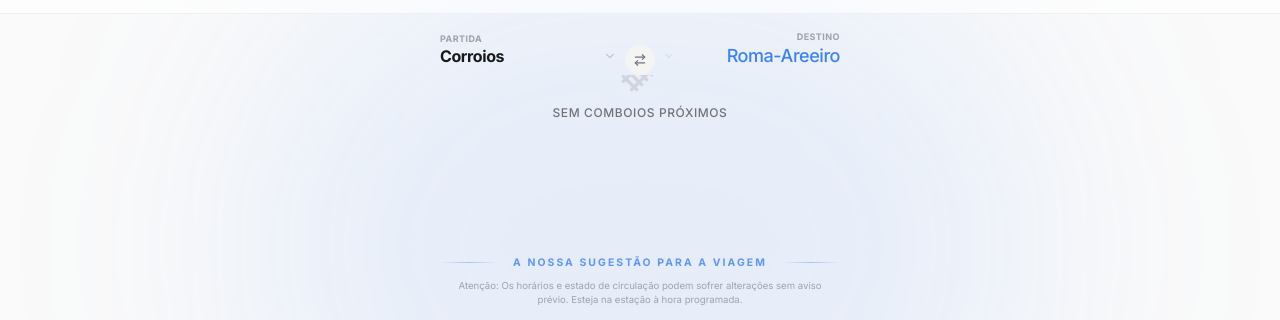
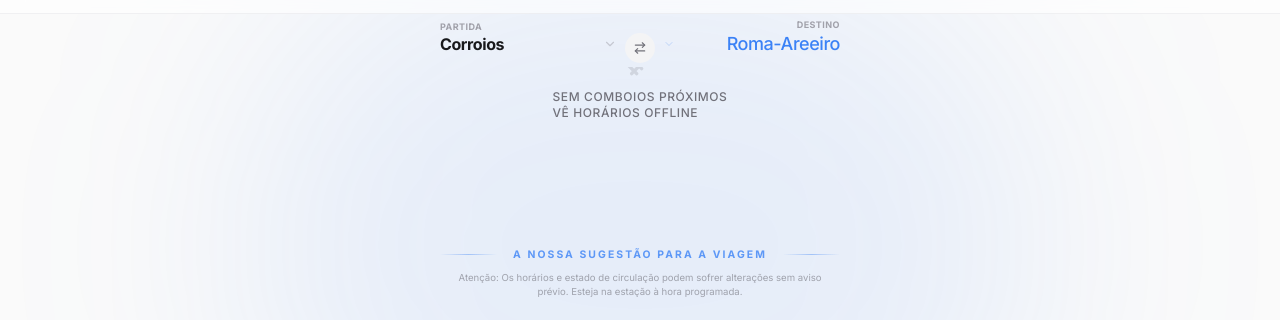
Before and after one commit to simonsays16/livetagus, a website: page WebApp/app.html in a window 1280 px wide. Shown: the part 55-375 px from the top of the page. Drawn offline with Linux system fonts and the light colour scheme; no server answers.

Commit message:
pwa menu issues

```diff
--- a/WebApp/app.html
+++ b/WebApp/app.html
@@ -201,11 +201,11 @@
 
     <!-- Main Container -->
     <main
-      class="relative z-10 w-full max-w-md mx-auto flex flex-col flex-1 pt-[calc(6rem+env(safe-area-inset-top))] overflow-hidden"
+      class="relative top-0 z-10 w-full max-w-md mx-auto flex flex-col flex-1 pt-[calc(4.5rem+env(safe-area-inset-top))] overflow-hidden"
       role="main"
     >
       <!-- Compact Header Area (One Line) -->
-      <div class="px-6 pt-0 pb-1 z-20 flex flex-col flex-none">
+      <div class="sticky top-1 px-6 pt-2 pb-3 z-30 flex flex-col flex-none">
         <div class="flex items-center justify-between w-full gap-2 relative">
           <!-- Origin Select -->
           <div class="flex-1 min-w-0 relative group">
@@ -1935,7 +1935,7 @@
         container.innerHTML = "";
 
         if (!list || !list.length) {
-          container.innerHTML = `<div class="h-60 flex flex-col items-center justify-center text-zinc-500 gap-3"><i data-lucide="train-track" class="w-10 h-10 opacity-20"></i><p class="text-xs tracking-wider uppercase font-medium">Sem comboios próximos</p></div>`;
+          container.innerHTML = `<div class="h-60 flex flex-col items-center justify-center text-zinc-500 gap-3"><i data-lucide="train-track" class="w-10 h-10 opacity-20"></i><p class="text-xs tracking-wider uppercase font-medium">Sem comboios próximos<br><a href="./horarios">Vê Horários Offline</a></p></div>`;
           if (window.lucide) lucide.createIcons();
           loadMoreBtn.classList.add("hidden");
           nextTrainDate = null;
--- a/WebApp/sw.js
+++ b/WebApp/sw.js
@@ -1,5 +1,5 @@
 /* Filename: sw.js */
-const CACHE_NAME = "livetagus-v.b29.11022026"; // Incrementa isto quando fizeres grandes updates
+const CACHE_NAME = "livetagus-v.b33.11022026"; // Incrementa isto quando fizeres grandes updates
 const ASSETS_TO_CACHE = [
   "./",
   "./index.html",
```
Also changed, not shown: WebApp/output.css.
